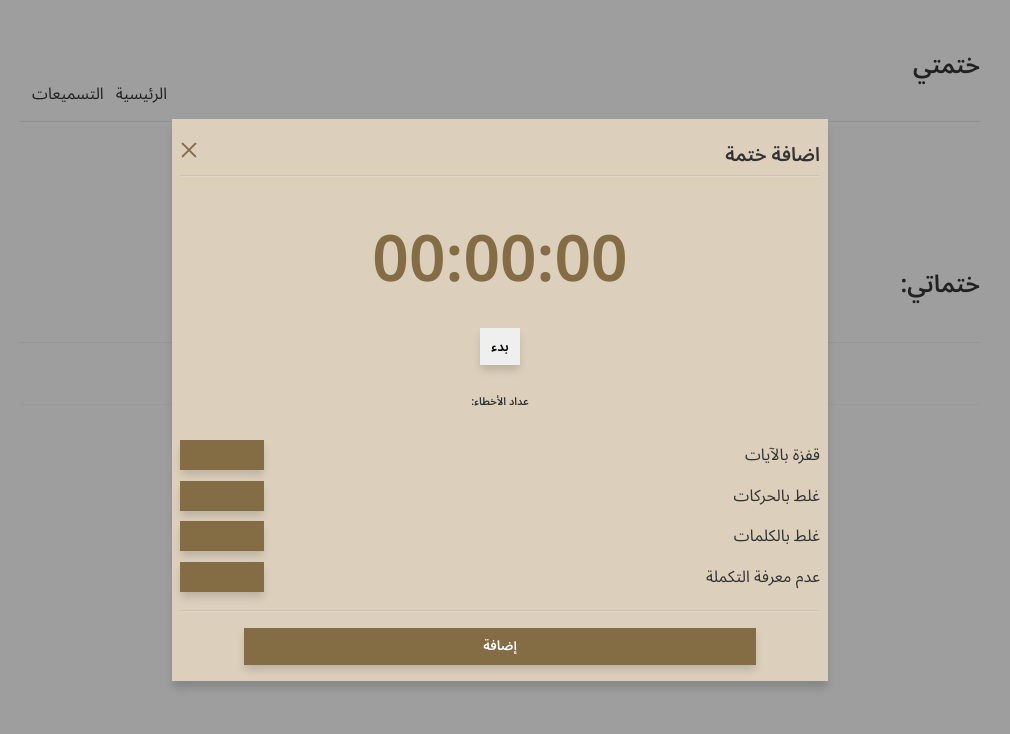
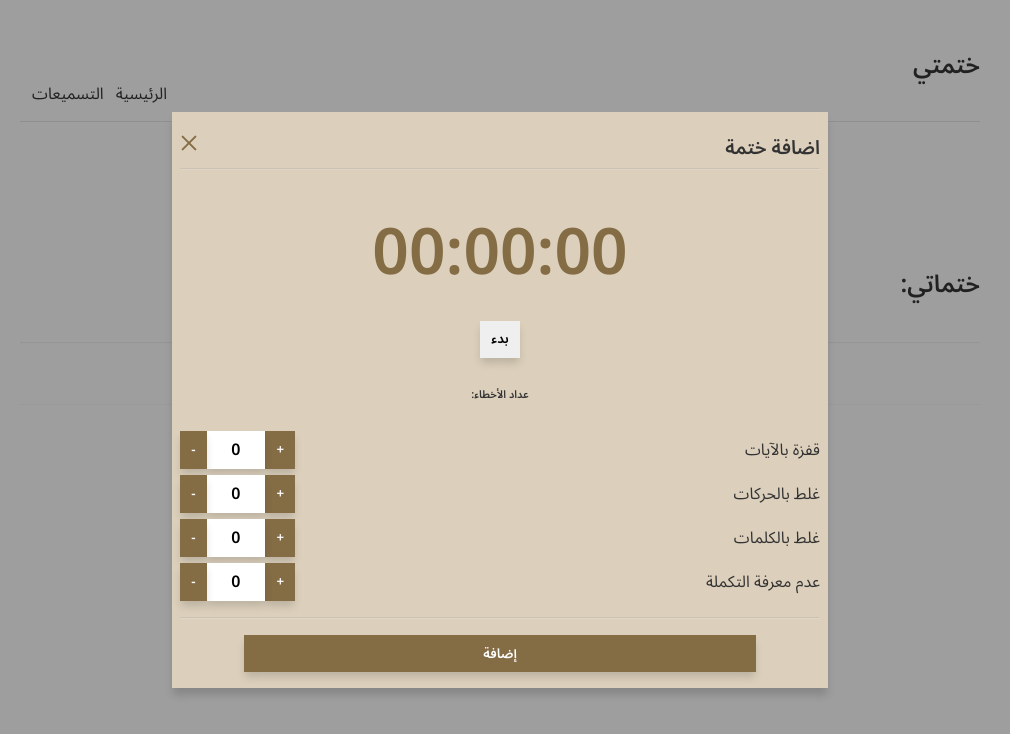
Before and after one commit to AbdulazizYas/Khatmaty, a Next.js app: page /tasmeat in a window 1280 px wide. Both pictures are taken after a click on the button "أضف ختمة +". Shown: the top 734 px of the page, without its empty margins (140-1150 px from the left). Built offline with nearby package versions, Linux system fonts and the light colour scheme.

Commit message:
customize the number input

```diff
--- a/components/Layout.js
+++ b/components/Layout.js
@@ -1,13 +1,24 @@
 import Navbar from "./Navbar";
 import Footer from "./Footer";
+import Head from "next/head";
 
 const Layout = ({ children }) => {
   return (
-    <div className="content" dir="rtl">
-      <Navbar />
-      {children}
-      <Footer />
-    </div>
+    <>
+      <Head>
+        <link
+          rel="stylesheet"
+          href="https://cdnjs.cloudflare.com/ajax/libs/font-awesome/5.15.2/css/all.min.css"
+          integrity="sha512-HK5fgLBL+xu6dm/Ii3z4xhlSUyZgTT9tuc/hSrtw6uzJOvgRr2a9jyxxT1ely+B+xFAmJKVSTbpM/CuL7qxO8w=="
+          crossOrigin="anonymous"
+        />
+      </Head>
+      <div className="content" dir="rtl">
+        <Navbar />
+        {children}
+        <Footer />
+      </div>
+    </>
   );
 };
 
--- a/components/Utils.js
+++ b/components/Utils.js
@@ -1,3 +1,4 @@
+import { useState } from "react";
 import styles from "../styles/Utils.module.css";
 
 export const Cross = () => {
@@ -8,3 +9,33 @@ export const Cross = () => {
     </>
   );
 };
+
+export const Counter = ({ id, ref }) => {
+  const [value, setValue] = useState(0);
+  return (
+    <div className={styles.inputWrapper}>
+      <button
+        onClick={() => setValue((prev) => prev + 1)}
+        className={`${styles.btn}`}
+      >
+        +
+      </button>
+
+      <input
+        className={styles.counter}
+        min={0}
+        name={id}
+        id={id}
+        type="number"
+        ref={ref}
+        value={value}
+      />
+      <button
+        onClick={() => setValue((prev) => Math.max(0, prev - 1))}
+        className={`${styles.btn}`}
+      >
+        -
+      </button>
+    </div>
+  );
+};
--- a/components/tasmeat/MistakesCounter.jsx
+++ b/components/tasmeat/MistakesCounter.jsx
@@ -1,4 +1,5 @@
 import { useRef } from "react";
+import { Counter } from "../Utils";
 
 const MistakesCounter = () => {
   const jumpRef = useRef();
@@ -12,34 +13,22 @@ const MistakesCounter = () => {
       <div className="counters">
         <div>
           <label htmlFor="jump">قفزة بالآيات</label>
-          <input type="number" id="jump" name="jump" min={0} ref={jumpRef} />
+          <Counter id="jump" ref={jumpRef} />
         </div>
 
         <div>
           <label htmlFor="vowels">غلط بالحركات</label>
-          <input
-            type="number"
-            name="vowels"
-            id="vowels"
-            min={0}
-            ref={vowelsRef}
-          />
+          <Counter id="vowels" ref={vowelsRef} />
         </div>
 
         <div>
           <label htmlFor="words">غلط بالكلمات</label>
-          <input type="number" name="words" id="words" min={0} ref={wordsRef} />
+          <Counter id="words" ref={wordsRef} />
         </div>
 
         <div>
           <label htmlFor="uncomplete">عدم معرفة التكملة</label>
-          <input
-            type="number"
-            name="uncomplete"
-            id="uncomplete"
-            min={0}
-            ref={uncompleteRef}
-          />
+          <Counter id="uncomplete" ref={uncompleteRef} />
         </div>
       </div>
     </div>
--- a/components/tasmeat/StopWatch.jsx
+++ b/components/tasmeat/StopWatch.jsx
@@ -35,7 +35,8 @@ const StopWatch = () => {
     <>
       <div className="clock">
         {formatTime(Math.floor(time / 3600))}:
-        {formatTime(Math.floor(time / 60))}:{formatTime(Math.floor(time % 60))}
+        {formatTime(Math.floor((time / 60) % 60))}:
+        {formatTime(Math.floor(time % 60))}
       </div>
       <div className="clock-tools">
         <button className="secondary" onClick={handleStart}>
--- a/styles/Utils.module.css
+++ b/styles/Utils.module.css
@@ -16,3 +16,45 @@
 .line2{
   transform: rotate(-45deg);
 }
+
+
+/*Counter*/
+.inputWrapper{
+  display: flex;
+    justify-content: flex-end;
+    width: 18%;
+}
+
+.btnsWrapper{
+  display: flex;
+  flex-direction: column;
+  justify-content: stretch;
+  align-items: stretch;
+}
+
+.btn{
+
+  color: white;
+  background-color: var(--primaryColor);
+}
+
+.counter{
+  -webkit-appearance: textfield;
+  -moz-appearance: textfield;
+  appearance: textfield;
+  border: none;
+  text-align: center;
+  display: inline-block;
+  width: 80%;
+  box-shadow: var(--shadow);
+  font-weight: bold;
+  font-size: 1em;
+}
+.counter:focus{
+  outline: none;
+}
+
+.counter::-webkit-inner-spin-button,
+.counter::-webkit-outer-spin-button {
+  -webkit-appearance: none;
+}
--- a/styles/globals.css
+++ b/styles/globals.css
@@ -133,7 +133,7 @@ button.primary{
   align-items: center;
   margin: .4rem 0;
 }
-.mistakes-counter .counters > div input{
+/* .mistakes-counter .counters > div input{
   border: none;
   background-color: var(--primaryColor);
   color: white;
@@ -142,4 +142,4 @@ button.primary{
 }
 .mistakes-counter .counters > div input:focus{
   outline: none;
-}
+} */
```
